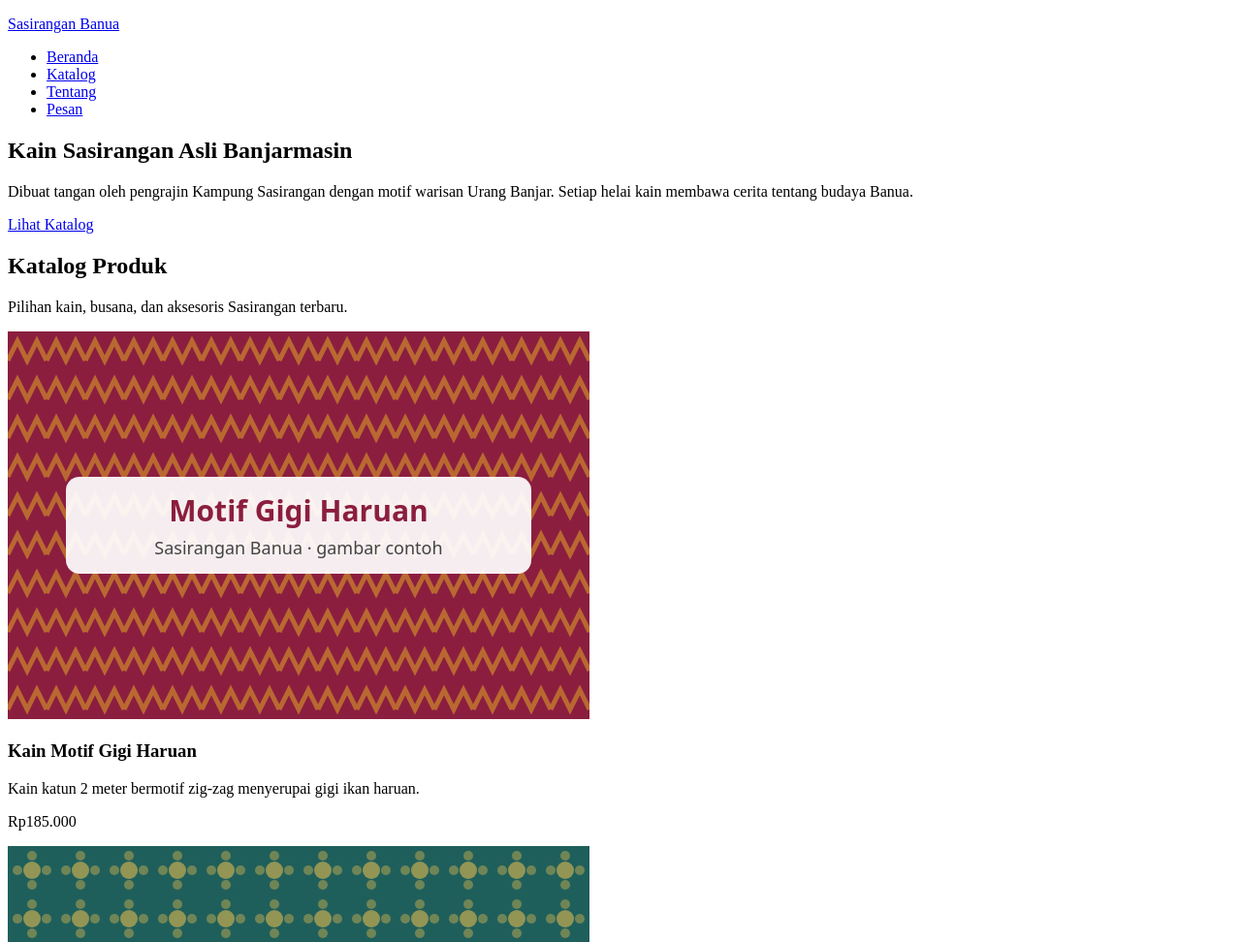
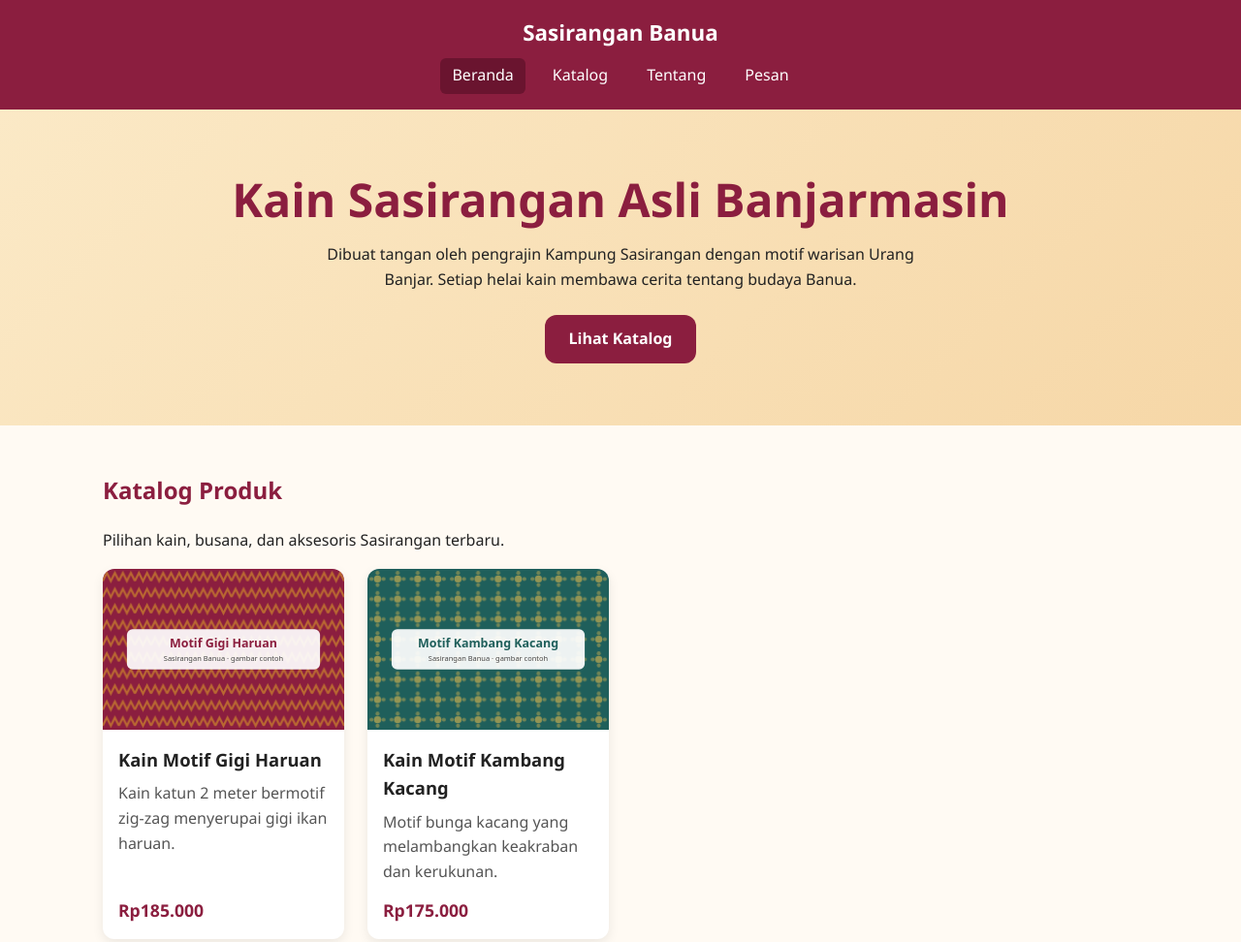
Before and after one commit to Nikinaru/web1-2510010260, a plain HTML site: page index.html in a window 1280 px wide. Shown: the top 972 px of the page at 97% size. Drawn offline with Linux system fonts and the light colour scheme.

Commit message:
Tambah gaya dasar, header, hero, dan katalog grid.

```diff
--- /dev/null
+++ b/css/style.css
@@ -0,0 +1,227 @@
+ /* =========================================================
+    Sasirangan Banua — style.css
+    Pendekatan: mobile-first (gaya dasar untuk HP, lalu
+    disesuaikan untuk layar lebar dengan media query)
+    ========================================================= */
+
+ /* ---------- 1. Variabel (custom properties) ---------- */
+ :root {
+     --warna-utama: #8b1e3f;
+     /* merah marun sasirangan */
+     --warna-utama-gelap: #6a142f;
+     --warna-aksen: #e0a526;
+     /* kuning kunyit */
+     --warna-krem: #fbe9c6;
+     --warna-teks: #222222;
+     --warna-teks-lembut: #555555;
+     --warna-latar: #fffaf3;
+     --warna-kartu: #ffffff;
+     --radius: 12px;
+     --bayangan: 0 4px 12px rgba(0, 0, 0, 0.08);
+     --lebar-maks: 1100px;
+ }
+
+ /* ---------- 2. Reset ringan & dasar ---------- */
+ *,
+ *::before,
+ *::after {
+     box-sizing: border-box;
+ }
+
+ html {
+     scroll-behavior: smooth;
+     scroll-padding-top: 7rem;
+     /* agar judul tidak tertutup header sticky */
+ }
+
+ body {
+     margin: 0;
+     font-family: "Segoe UI", system-ui, -apple-system, Roboto, Arial, sans-serif;
+     font-size: 1rem;
+     line-height: 1.6;
+     color: var(--warna-teks);
+     background-color: var(--warna-latar);
+ }
+
+ img {
+     display: block;
+     max-width: 100%;
+     height: auto;
+ }
+
+ a {
+     color: var(--warna-utama);
+ }
+
+ /* Penanda fokus untuk pengguna keyboard — JANGAN dihapus */
+ a:focus-visible,
+ button:focus-visible,
+ input:focus-visible,
+ select:focus-visible,
+ textarea:focus-visible {
+     outline: 3px solid var(--warna-utama-gelap);
+     outline-offset: 2px;
+ }
+
+ /* ---------- 3. Header & navigasi (Flexbox) ---------- */
+ .header-situs {
+     position: sticky;
+     top: 0;
+     z-index: 10;
+     display: flex;
+     flex-direction: column;
+     /* HP: logo di atas menu */
+     align-items: center;
+     gap: 0.5rem;
+     padding: 1rem;
+     background-color: var(--warna-utama);
+     color: #ffffff;
+ }
+
+ .logo {
+     margin: 0;
+     font-size: 1.4rem;
+     font-weight: 700;
+ }
+
+ .logo a {
+     color: inherit;
+     text-decoration: none;
+ }
+
+ .menu {
+     display: flex;
+     flex-wrap: wrap;
+     justify-content: center;
+     gap: 0.25rem 1rem;
+     margin: 0;
+     padding: 0;
+     list-style: none;
+ }
+
+ .menu a {
+     display: block;
+     padding: 0.35rem 0.75rem;
+     border-radius: 6px;
+     color: #ffffff;
+     text-decoration: none;
+ }
+
+ .menu a:hover,
+ .menu a[aria-current="page"] {
+     background-color: var(--warna-utama-gelap);
+ }
+
+ .header-situs a:focus-visible {
+     outline-color: #ffffff;
+     /* fokus putih agar terlihat di latar header yang gelap */
+ }
+
+
+ /* ---------- 4. Hero ---------- */
+ .hero {
+     padding: 4rem 1rem;
+     text-align: center;
+     background: linear-gradient(135deg, var(--warna-krem), #f6d7a7);
+ }
+
+ .hero h1 {
+     margin: 0 0 1rem;
+     font-size: clamp(1.8rem, 5vw, 3rem);
+     line-height: 1.2;
+     color: var(--warna-utama);
+ }
+
+ .hero p {
+     max-width: 40rem;
+     margin: 0 auto 1.5rem;
+ }
+
+ /* ---------- 5. Tombol ---------- */
+ .tombol {
+     display: inline-block;
+     padding: 0.75rem 1.5rem;
+     border: none;
+     border-radius: var(--radius);
+     background-color: var(--warna-utama);
+     color: #ffffff;
+     font: inherit;
+     font-weight: 600;
+     text-decoration: none;
+     cursor: pointer;
+     transition: background-color 0.2s ease, transform 0.2s ease;
+ }
+
+ .tombol:hover {
+     background-color: var(--warna-utama-gelap);
+     transform: translateY(-2px);
+ }
+
+
+
+ /* ---------- 6. Bagian (section) umum ---------- */
+ .bagian {
+     max-width: var(--lebar-maks);
+     margin-inline: auto;
+     padding: 3rem 1rem;
+ }
+
+ .bagian h1,
+ .bagian h2 {
+     margin-top: 0;
+     color: var(--warna-utama);
+ }
+
+ /* ---------- 7. Katalog (CSS Grid) ---------- */
+ .katalog-grid {
+     display: grid;
+     grid-template-columns: repeat(auto-fill, minmax(240px, 1fr));
+     gap: 1.5rem;
+ }
+
+ .kartu {
+     display: flex;
+     flex-direction: column;
+     overflow: hidden;
+     border-radius: var(--radius);
+     background-color: var(--warna-kartu);
+     box-shadow: var(--bayangan);
+     transition: transform 0.2s ease;
+ }
+
+ .kartu:hover {
+     transform: translateY(-4px);
+ }
+
+ .kartu img {
+     width: 100%;
+     aspect-ratio: 3 / 2;
+     object-fit: cover;
+ }
+
+ .kartu-isi {
+     display: flex;
+     flex-direction: column;
+     flex-grow: 1;
+     /* isi kartu mengisi sisa tinggi */
+     padding: 1rem;
+ }
+
+ .kartu h3 {
+     margin: 0 0 0.5rem;
+     font-size: 1.15rem;
+ }
+
+ .kartu p {
+     margin: 0 0 0.75rem;
+     color: var(--warna-teks-lembut);
+ }
+
+ .kartu .harga {
+     margin-top: auto;
+     /* harga selalu di bagian bawah kartu */
+     margin-bottom: 0;
+     font-size: 1.1rem;
+     font-weight: 700;
+     color: var(--warna-utama);
+ }
--- a/index.html
+++ b/index.html
@@ -6,6 +6,7 @@
   <meta name="viewport" content="width=device-width, initial-scale=1.0">
   <meta name="description" content="Katalog kain dan busana Sasirangan khas Banjarmasin karya pengrajin lokal.">
   <title>Sasirangan Banua | Kain Khas Banjar</title>
+  <link rel="stylesheet" href="css/style.css">
 </head>
 
 <body>
```
Also changed, not shown: kontak.html (+7 -3 lines).
